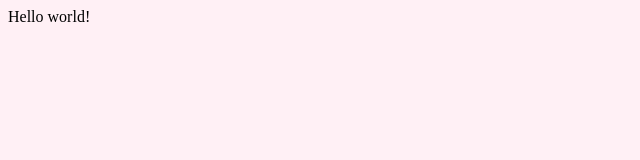
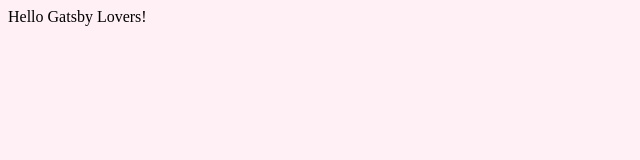
Before and after one commit to fabruun/tutorial-part-two, a Gatsby site: page / in a window 1280 px wide. Shown: the full height of the page, 0-640 px from the left. Built offline with nearby package versions, Linux system fonts and the light colour scheme; Gatsby itself is replaced by a stand-in of ours.

Commit message:
updated message

```diff
--- a/src/pages/index.js
+++ b/src/pages/index.js
@@ -1,5 +1,5 @@
 import React from "react"
 
 export default function Home() {
-  return <div>Hello world!</div>
+  return <div>Hello Gatsby Lovers!</div>
 }
```
